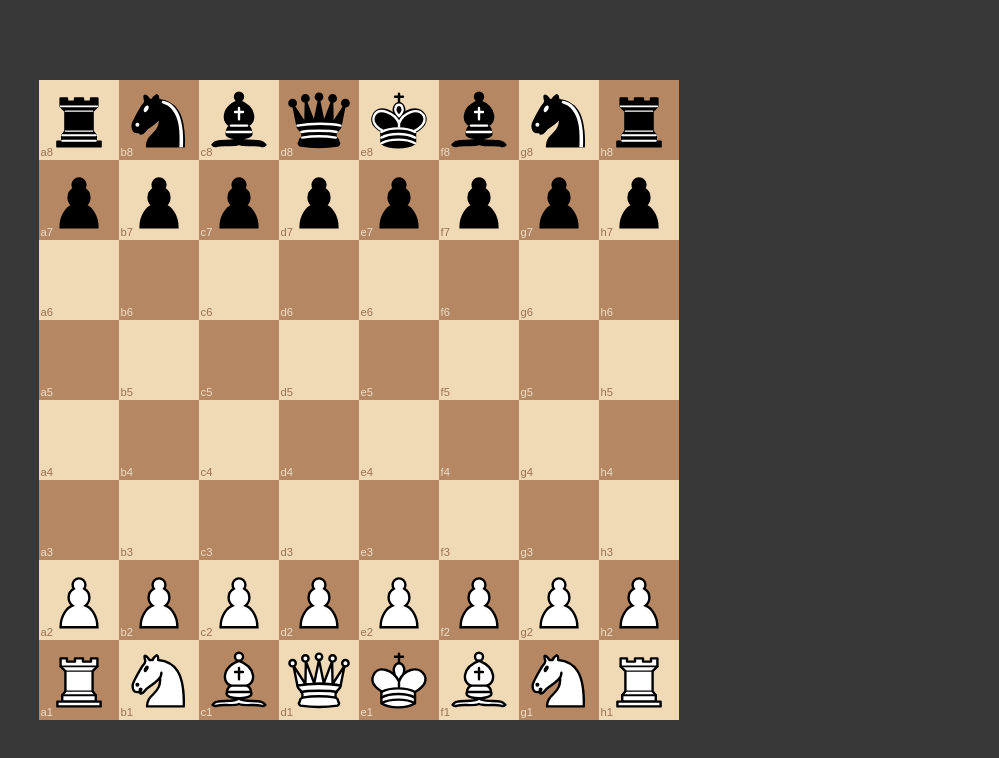
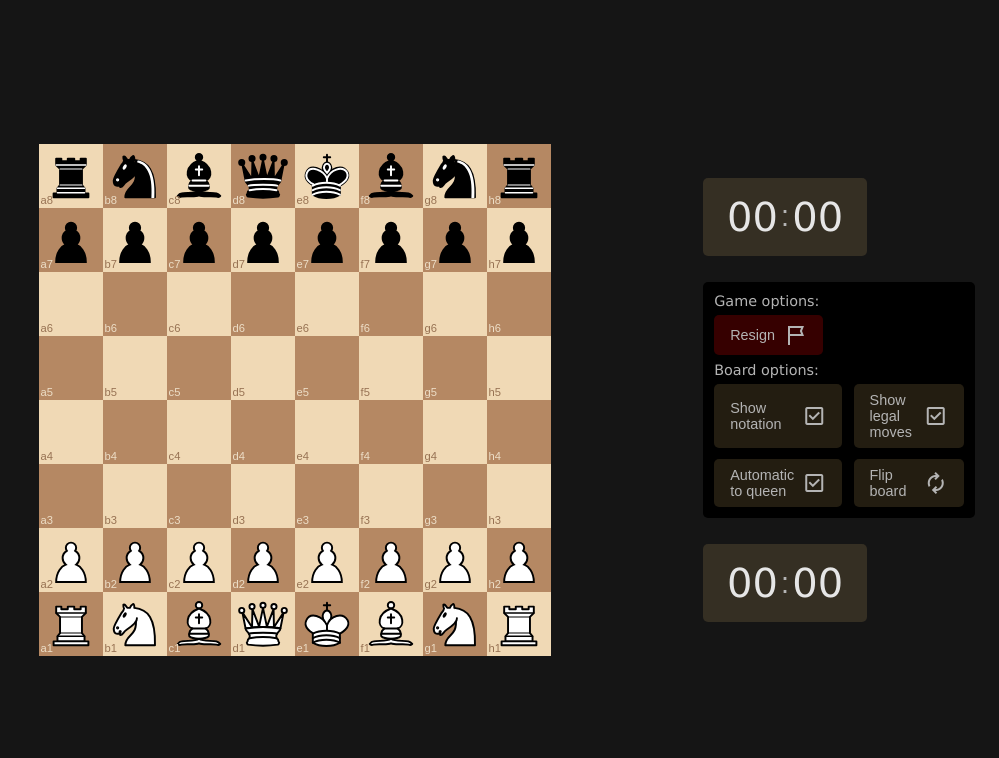
Before and after one commit to SostarkoIgor/ChessApp, a React (Vite) app in the folder chessapp.client/: page / in a window 1280 px wide. Shown: the top 758 px of the page, without its empty margins (281-1280 px from the left). Built offline with nearby package versions, Linux system fonts and the light colour scheme.

Commit message:
first clock design made, not functional yet

```diff
--- a/chessapp.client/index.html
+++ b/chessapp.client/index.html
@@ -2,7 +2,7 @@
 <html lang="en">
 <head>
     <meta charset="UTF-8" />
-    <link href="https://fonts.googleapis.com/css2?family=Material+Symbols+Outlined:wght@100&icon_names=favorite,home,search,settings" rel="stylesheet" />
+    <link rel="stylesheet" href="https://fonts.googleapis.com/css2?family=Material+Symbols+Outlined:opsz,wght,FILL,GRAD@20..48,100..700,0..1,-50..200" />
     <meta name="viewport" content="width=device-width, initial-scale=1.0" />
     <title>Chess App</title>
 </head>
--- a/chessapp.client/src/App.css
+++ b/chessapp.client/src/App.css
@@ -2,6 +2,6 @@
     display: flex;
     justify-content: center;
     align-items: center;
-    height: 100vh;
-    background-color: rgb(56, 56, 56);
+    min-height: 100vh;
+    background-color: rgb(21, 21, 21);
 }
--- a/chessapp.client/src/components/Board.tsx
+++ b/chessapp.client/src/components/Board.tsx
@@ -4,6 +4,7 @@ import Square from './Square'
 import styles from '../styles/board.module.css'
 import { Chess } from 'chess.js'
 import Piece from './Piece'
+import Clock from './Clock'
 
 //converts row and col to square notation, for example toSquareNotation(0, 0, 'white') returns 'a1'
 const toSquareNotation = (row: number, col: number, color: string) : string => {
@@ -170,7 +171,8 @@ const Board: React.FC = () => {
     return <></>
   }
   return (
-    <>
+    <div className={styles.boardContainer}>
+      <div></div>
       <div className={styles.board}>
         {board}
         <div className={styles.promotionPickerContainer} style={{visibility: showPromotionSelector ? 'visible' : 'hidden'}} onClick={() => setShowPromotionSelector(false)}>
@@ -195,7 +197,8 @@ const Board: React.FC = () => {
           </div>
         </div>
       </div>
-    </>
+      <Clock />
+    </div>
   )
 }
 
--- /dev/null
+++ b/chessapp.client/src/components/Clock.tsx
@@ -0,0 +1,51 @@
+import React from "react"
+import styles from '../styles/clock.module.css'
+
+const Clock :React.FC = () => {
+    return (
+        <div className={styles.clock}>
+            <div className={styles.time}>00<a className={styles.separator}>:</a>00</div>
+            <div className={styles.clockBody}>
+                <a className={styles.label}>Game options:</a>
+                <div className={styles.options}>
+                    <div className={`${styles.toggleOption} ${styles.resign}`}>Resign
+                        <span className={`material-symbols-outlined ${styles.icon}`}>
+                            flag_2
+                        </span>
+                    </div>
+                </div>
+                <a className={styles.label}>Board options:</a>
+                <div className={styles.options}>
+                    <div className={styles.toggleOption}>
+                        Show notation
+                        <span className={`material-symbols-outlined ${styles.icon}`}>
+                            check_box
+                        </span>
+                    </div>
+                    <div className={styles.toggleOption}>
+                        Show legal moves
+                        <span className={`material-symbols-outlined ${styles.icon}`}>
+                            check_box
+                        </span>
+                    </div>
+                    <div className={styles.toggleOption}>
+                        Automatic to queen
+                        <span className={`material-symbols-outlined ${styles.icon}`}>
+                            check_box
+                        </span>
+                    </div>
+                    <div className={styles.toggleOption}>
+                        Flip board
+                        <span className={`material-symbols-outlined ${styles.icon}`}>
+                            autorenew
+                        </span>
+                    </div>
+                </div>
+
+            </div>
+            <div className={styles.time}>00<a className={styles.separator}>:</a>00</div>
+        </div>
+    )
+}
+
+export default Clock
--- a/chessapp.client/src/styles/board.module.css
+++ b/chessapp.client/src/styles/board.module.css
@@ -8,6 +8,27 @@
     grid-template-columns: repeat(8, 1fr);
     grid-template-rows: repeat(8, 1fr);
 
+}
+
+/*container for board and other things (like clock)*/
+.boardContainer{
+    display: grid;
+    grid-template-columns: 1fr 2fr 1fr;
+    justify-content: center;
+    align-items: center;
+
+}
+
+@media screen and (max-width: 640px) {
+    .boardContainer{
+        display: flex;
+        flex-direction: column;
+        justify-content: center;
+        align-items: center;
+    }
+    .board{
+        width: 100%;
+    }
 }
 
 /*container for promotion picker*/
@@ -44,3 +65,9 @@
     text-align: center;
     padding: 0.5rem;
 }
+
+@media screen and (max-width: 640px) {
+    .boardContainer{
+        flex-direction: column;
+    }
+}
--- /dev/null
+++ b/chessapp.client/src/styles/clock.module.css
@@ -0,0 +1,90 @@
+.clock {
+    display: flex;
+    justify-content: start;
+    align-items: center;
+    margin: 1rem;
+    background-color: rgba(79, 78, 78, 0);
+    border-radius: 0.5rem;
+    flex-wrap: wrap;
+    gap: 10px;
+}
+
+.time {
+    font-size: 2.5rem;
+    margin: 0.5rem;
+    font-family: 'Verdana', monospace;
+    display: flex;
+    justify-content: center;
+    align-items: center;
+    width: fit-content;
+    background-color: rgba(233, 193, 117, 0.15);
+    padding: 1rem 1.5rem;
+    border-radius: 5px;
+    color: rgb(230, 230, 230);
+    white-space: nowrap;
+}
+
+.separator {
+    margin: 0 0.2rem;
+    font-size: 1.8rem;
+    color: rgb(180, 180, 180);
+}
+
+.clockBody {
+    display: flex;
+    flex-direction: column;
+    justify-content: flex-start;
+    align-items: flex-start;
+    background-color: black;
+    border-radius: 5px;
+    flex-basis: 100%;
+    margin: 0.5rem;
+    padding: 0.5rem;
+    color: rgb(180, 180, 180);
+}
+
+.label{
+    font-size: 0.9rem;
+    margin: 0.2rem;
+    font-family: 'Verdana', monospace;
+    white-space: nowrap;
+    display: block;
+}
+
+.toggleOption{
+    display: flex;
+    justify-content: center;
+    align-items: center;
+    background-color: rgba(233, 193, 117, 0.15);
+    padding: 0.5rem 1rem;
+    border-radius: 5px;
+    font-size: 0.9rem;
+    margin: 0.2rem;
+    cursor: pointer;
+    width: fit-content;
+}
+
+.resign{
+    background-color: rgba(255, 0, 0, 0.211);
+}
+
+.icon{
+    margin-left: 0.5rem;
+}
+
+.options{
+    display: grid;
+    grid-template-columns: 1fr 1fr;
+    gap: 5px;
+}
+
+@media screen and (max-width: 640px) {
+    .clock {
+        flex-direction: column;
+        align-items: center;
+    }
+
+    .clockBody {
+        order: 1;
+    }
+}
```
